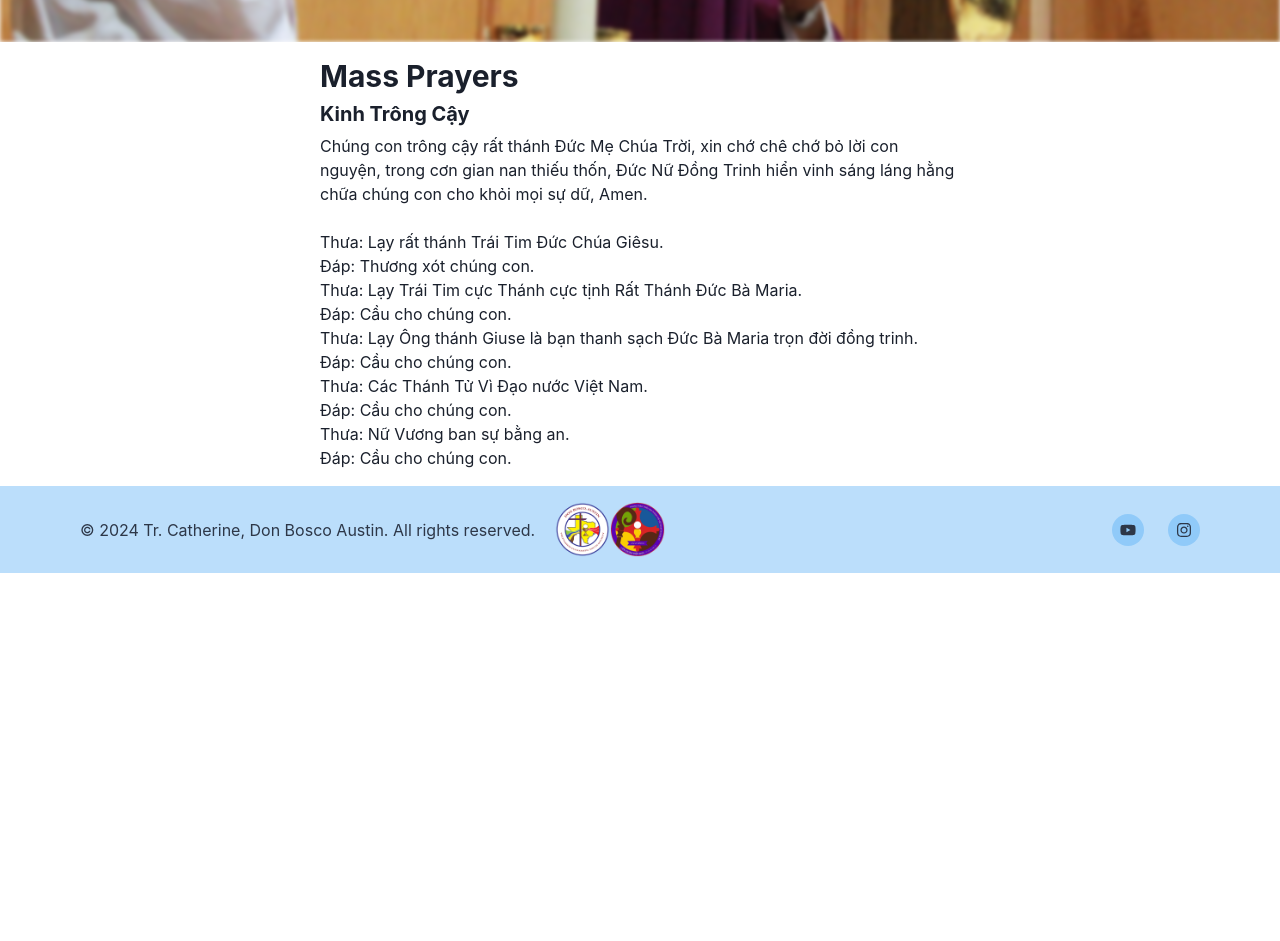
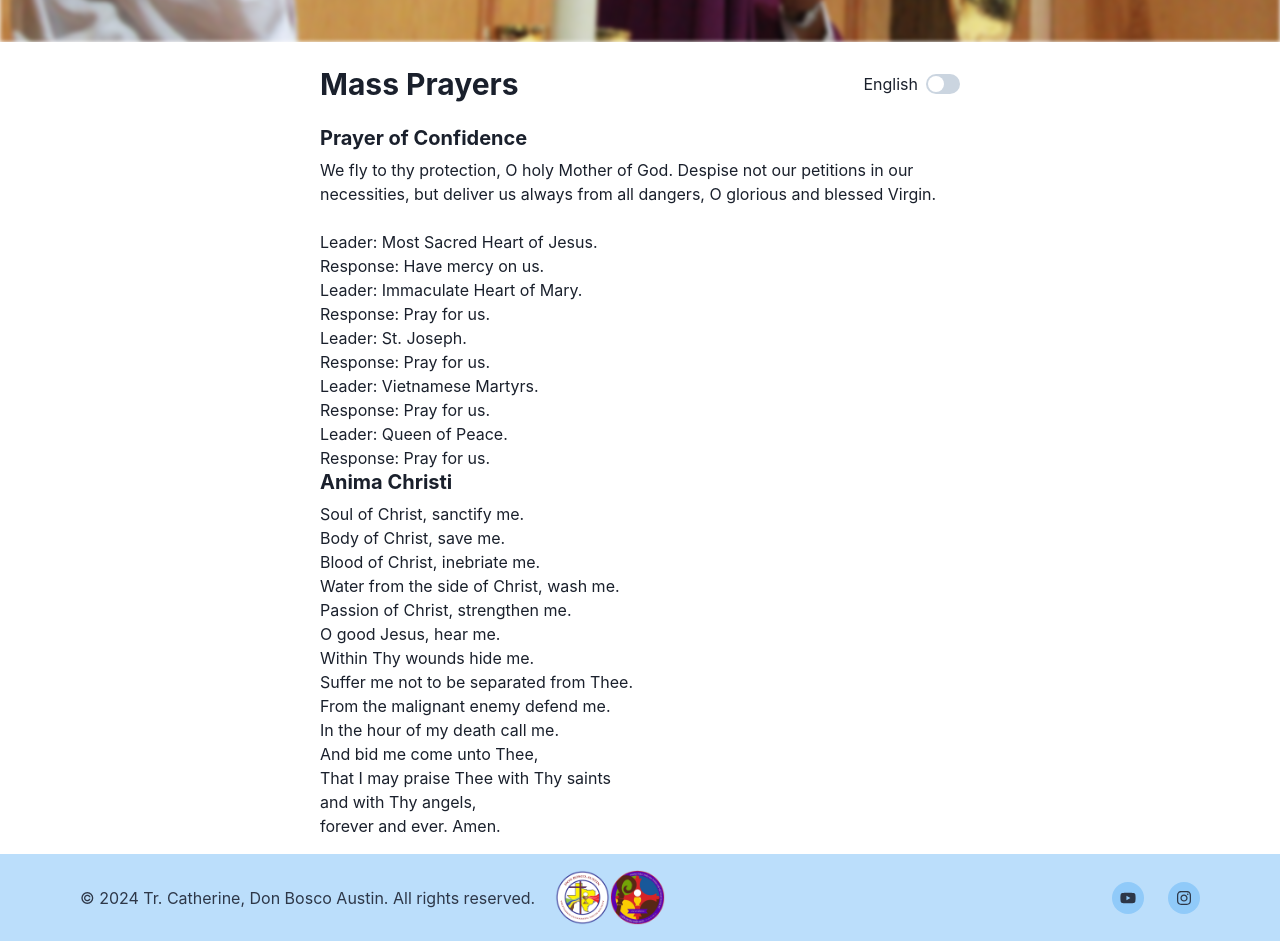
Before and after one commit to cmdnguyen/liturgy-list, a Next.js app: page /massPrayers in a window 1280 px wide. Shown: the part 660-1601 px from the top of the page. Before the commit the page ends 1233 px from the top, so only its background shows below. Built offline with nearby package versions, Linux system fonts and the light colour scheme.

Commit message:
Added a switch for massPrayers, will input data later

```diff
--- /dev/null
+++ b/src/components/prayers/EnglishPrayers.tsx
@@ -0,0 +1,55 @@
+// components/prayers/EnglishPrayers.tsx
+import React from "react";
+import { Heading, Text } from "@chakra-ui/react";
+
+const EnglishPrayers: React.FC = () => {
+  return (
+    <>
+      <Heading size="md" mb={2}>
+        Prayer of Confidence
+      </Heading>
+      <Text>
+        We fly to thy protection, O holy Mother of God. Despise not our petitions
+        in our necessities, but deliver us always from all dangers, O glorious and
+        blessed Virgin.
+        <br /> <br />
+        Leader: Most Sacred Heart of Jesus.
+        <br />
+        Response: Have mercy on us. <br />
+        Leader: Immaculate Heart of Mary.
+        <br />
+        Response: Pray for us. <br />
+        Leader: St. Joseph.
+        <br />
+        Response: Pray for us. <br />
+        Leader: Vietnamese Martyrs.
+        <br />
+        Response: Pray for us. <br />
+        Leader: Queen of Peace.
+        <br />
+        Response: Pray for us.
+      </Text>
+      <Heading size="md" mb={2}>
+        Anima Christi
+        </Heading>
+        <Text>
+            Soul of Christ, sanctify me. <br />
+            Body of Christ, save me. <br />
+            Blood of Christ, inebriate me. <br />
+            Water from the side of Christ, wash me. <br />
+            Passion of Christ, strengthen me. <br />
+            O good Jesus, hear me. <br />
+            Within Thy wounds hide me. <br />
+            Suffer me not to be separated from Thee. <br />
+            From the malignant enemy defend me. <br />
+            In the hour of my death call me. <br />
+            And bid me come unto Thee, <br />
+            That I may praise Thee with Thy saints <br />
+            and with Thy angels, <br />
+            forever and ever. Amen.
+        </Text>
+    </>
+  );
+};
+
+export default EnglishPrayers;
--- /dev/null
+++ b/src/components/prayers/VietnamesePrayers.tsx
@@ -0,0 +1,50 @@
+// components/prayers/VietnamesePrayers.tsx
+import React from "react";
+import { Heading, Text } from "@chakra-ui/react";
+
+const VietnamesePrayers: React.FC = () => {
+  return (
+    <>
+      <Heading size="md" mb={2}>
+        Kinh Trông Cậy
+      </Heading>
+      <Text>
+        Chúng con trông cậy rất thánh Đức Mẹ Chúa Trời, xin chớ chê chớ bỏ lời
+        con nguyện, trong cơn gian nan thiếu thốn, Đức Nữ Đồng Trinh hiển vinh
+        sáng láng hằng chữa chúng con cho khỏi mọi sự dữ, Amen.
+        <br /> <br />
+        Thưa: Lạy rất thánh Trái Tim Đức Chúa Giêsu.
+        <br />
+        Đáp: Thương xót chúng con. <br />
+        Thưa: Lạy Trái Tim cực Thánh cực tịnh Rất Thánh Đức Bà Maria. <br />
+        Đáp: Cầu cho chúng con. <br />
+        Thưa: Lạy Ông thánh Giuse là bạn thanh sạch Đức Bà Maria trọn đời đồng
+        trinh. <br />
+        Đáp: Cầu cho chúng con. <br />
+        Thưa: Các Thánh Tử Vì Đạo nước Việt Nam. <br />
+        Đáp: Cầu cho chúng con. <br />
+        Thưa: Nữ Vương ban sự bằng an. <br />
+        Đáp: Cầu cho chúng con.
+      </Text>
+      <Heading size="md" mb={2}>
+        Kinh Linh Hồn Chúa Giêsu
+      </Heading>
+      <Text>
+        Lạy Linh Hồn Chúa Kitô, xin làm cho con nên thánh. <br />
+        Lạy Xác Thánh Chúa Kitô, xin ban cho con ơn cứu rỗi.  <br />
+        Lạy Máu Thánh Chúa Kitô, xin cho con yêu mến Chúa. <br />
+        Lạy Nước cánh sườn Chúa Kitô, xin rừa con thanh sạch. <br />
+        Vì xsự thương khó Chúa Kitô, xin cho lòng con bền vững, <br />
+        Lạy Đức Chúa Giêsu nhân từ, xin nhận lời con cầu nguyện. <br />
+        Xin Chúa giữ con nơi thương tích Chúa. <br />
+        Xin đừng để con lìa xa Chúa. <br />
+        Xin Chúa chữa con khỏi tay kẻ thù. <br />
+        Xin Chúa gọi con trong giờ lâm từ. <br />
+        Xin Chúa dạy biết chạy đến cùng Chúa, <br />
+        Hiệp cùng các Thánh mà ngợi khen Chúa đời đời chẳng cùng. Amen.
+      </Text>
+    </>
+  );
+};
+
+export default VietnamesePrayers;
--- a/src/pages/massPrayers.tsx
+++ b/src/pages/massPrayers.tsx
@@ -1,38 +1,39 @@
+// pages/massPrayers.tsx
+import React, { useState } from "react";
 import Hero from "../components/Hero";
 import MassImage from "../../public/mass_cap12021.jpg";
-import { Container, Text, Heading, Box } from "@chakra-ui/react";
+import { Container, Heading, Switch, Flex, Text } from "@chakra-ui/react";
+import EnglishPrayers from "../components/prayers/EnglishPrayers";
+import VietnamesePrayers from "../components/prayers/VietnamesePrayers";
 
-export default function AdorationResources() {
+export default function MassPrayers() {
+  const [isVietnamese, setIsVietnamese] = useState(false);
+
+  const handleToggleLanguage = () => {
+    setIsVietnamese((prev) => !prev);
+  };
+
   const heroText = "Prayers used during Mass";
+
   return (
     <>
       <Hero heroText={heroText} backgroundImageSrc={MassImage} />
       <Container maxW="full">
         <Container maxW="2xl" my={4}>
-          <Heading size="lg" my={2}>
-            Mass Prayers
-          </Heading>
-          <Heading size="md" mb={2}>
-            Kinh Trông Cậy
-          </Heading>
-          <Text>
-            Chúng con trông cậy rất thánh Đức Mẹ Chúa Trời, xin chớ chê chớ bỏ
-            lời con nguyện, trong cơn gian nan thiếu thốn, Đức Nữ Đồng Trinh
-            hiển vinh sáng láng hằng chữa chúng con cho khỏi mọi sự dữ, Amen.
-            <br /> <br />
-            Thưa: Lạy rất thánh Trái Tim Đức Chúa Giêsu.
-            <br />
-            Đáp: Thương xót chúng con. <br />
-            Thưa: Lạy Trái Tim cực Thánh cực tịnh Rất Thánh Đức Bà Maria. <br />
-            Đáp: Cầu cho chúng con. <br />
-            Thưa: Lạy Ông thánh Giuse là bạn thanh sạch Đức Bà Maria trọn đời
-            đồng trinh. <br />
-            Đáp: Cầu cho chúng con. <br />
-            Thưa: Các Thánh Tử Vì Đạo nước Việt Nam. <br />
-            Đáp: Cầu cho chúng con. <br />
-            Thưa: Nữ Vương ban sự bằng an. <br />
-            Đáp: Cầu cho chúng con.
-          </Text>
+          <Flex justify="space-between" align="center" mb={4}>
+            <Heading size="lg" my={2}>
+              Mass Prayers
+            </Heading>
+            <Flex align="center">
+              <Text mr={2}>{isVietnamese ? "Tiếng Việt" : "English"}</Text>
+              <Switch
+                isChecked={isVietnamese}
+                onChange={handleToggleLanguage}
+              />
+            </Flex>
+          </Flex>
+
+          {isVietnamese ? <VietnamesePrayers /> : <EnglishPrayers />}
         </Container>
       </Container>
     </>
```
